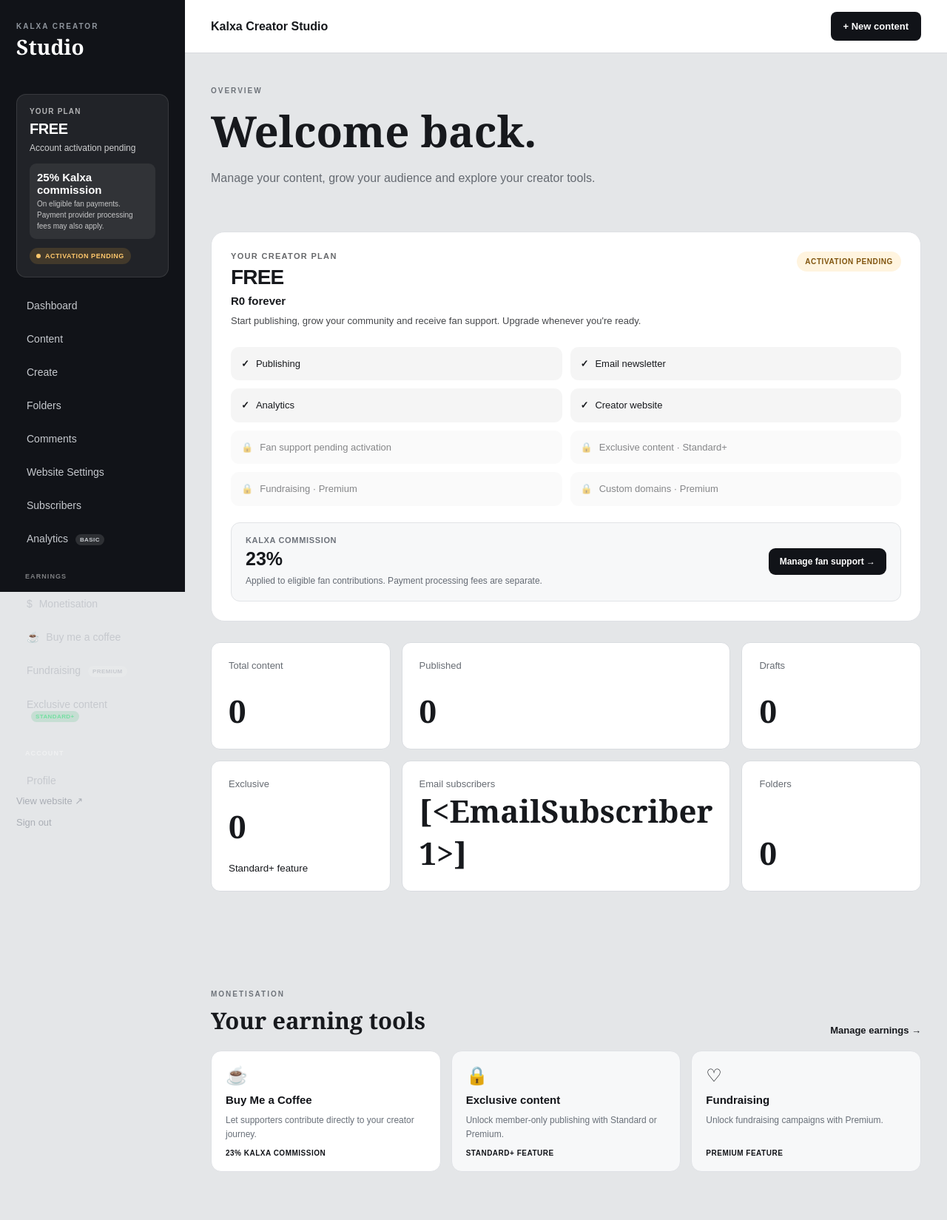
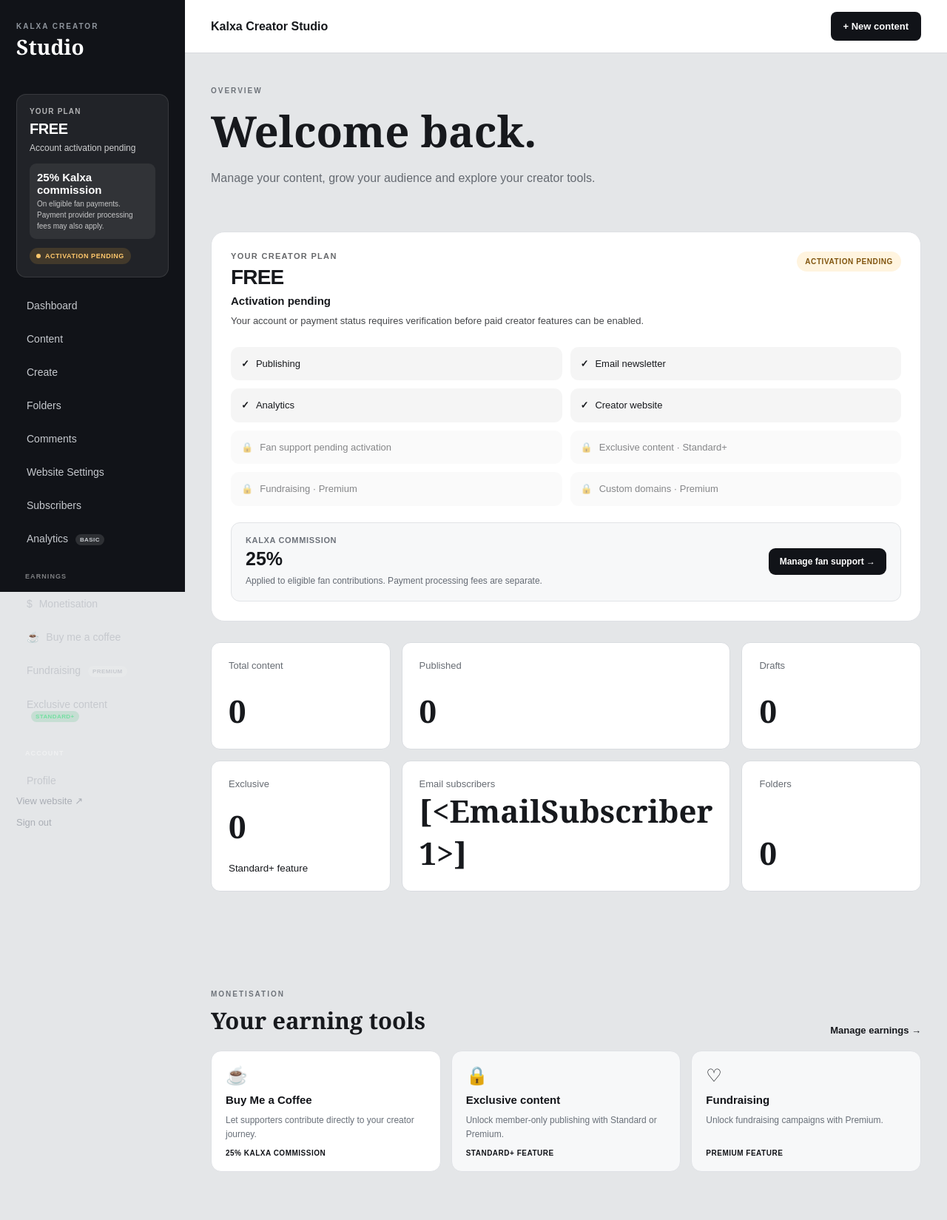
Before and after one commit to LasieHlongwane/blogi, a Flask app: template templates/studio/dashboard.html in a window 1280 px wide. Shown: the top 1649 px of the page at 74% size. Run offline with Flask 3, Linux system fonts and the light colour scheme; the template is opened without the code that fills it: values that come from a table or form of the project are taken from there, others are empty; some libraries are stand-ins or nearby versions.

Commit message:
Improve HTML structure and formatting in dashboard
Refactor dashboard HTML for better readability and structure.

```diff
--- a/templates/studio/dashboard.html
+++ b/templates/studio/dashboard.html
@@ -276,6 +276,7 @@ Dashboard | Kalxa Creator Studio
     .upgrade-panel-note {
         margin-top: 13px;
         font-size: 11px;
+        line-height: 1.6;
         opacity: 0.7;
     }
 
@@ -388,15 +389,27 @@ Dashboard | Kalxa Creator Studio
      SAFE ACCOUNT CONTEXT
 ========================================================== -->
 
-{% set dashboard_account = creator_account|default(none, true) %}
+{% set dashboard_account =
+    creator_account|default(none, true)
+%}
 
 {% if dashboard_account is none %}
-    {% set dashboard_account = g.get('creator_account', none) %}
+
+    {% set dashboard_account =
+        g.get('creator_account', none)
+    %}
+
 {% endif %}
 
-{% set dashboard_plan = dashboard_account.plan|default('free', true)|lower if dashboard_account else 'free' %}
+{% set dashboard_plan =
+    dashboard_account.plan|default('free', true)|lower
+    if dashboard_account else 'free'
+%}
 
-{% set dashboard_status = dashboard_account.account_status|default('unknown', true) if dashboard_account else 'unknown' %}
+{% set dashboard_status =
+    dashboard_account.account_status|default('unknown', true)
+    if dashboard_account else 'unknown'
+%}
 
 {% set dashboard_paid_verified = (
     dashboard_account is not none
@@ -410,6 +423,11 @@ Dashboard | Kalxa Creator Studio
     and dashboard_plan in ['standard', 'premium']
 ) %}
 
+{% set dashboard_free_active = (
+    dashboard_status == 'active'
+    and dashboard_plan == 'free'
+) %}
+
 {% set dashboard_effective_plan = (
     dashboard_plan if dashboard_paid_active else 'free'
 ) %}
@@ -421,7 +439,26 @@ Dashboard | Kalxa Creator Studio
     and dashboard_effective_plan == 'premium'
 ) %}
 
-{% set dashboard_can_support = dashboard_status == 'active' %}
+{% set dashboard_can_support = (
+    dashboard_status == 'active'
+    and (
+        dashboard_free_active
+        or dashboard_paid_active
+    )
+) %}
+
+{#
+    This value must come from a successful,
+    verified Standard payment in the ledger.
+
+    It must not be inferred from the plan name.
+    The checkout endpoint must independently
+    validate eligibility.
+#}
+
+{% set dashboard_verified_standard_payment =
+    has_verified_standard_payment|default(false)
+%}
 
 <div class="creator-dashboard">
 
@@ -475,28 +512,30 @@ Dashboard | Kalxa Creator Studio
                 {% if dashboard_has_premium %}
 
                     <p class="current-plan-price">
-                        R150 once-off
+                        Premium · Once-off activation
                     </p>
 
                     <p class="current-plan-description">
                         Your Premium plan is activated.
                         Access the full creator experience,
                         including fundraising and advanced tools.
+                        There is no monthly Kalxa platform renewal.
                     </p>
 
                 {% elif dashboard_has_standard %}
 
                     <p class="current-plan-price">
-                        R100 once-off
+                        Standard · Once-off activation
                     </p>
 
                     <p class="current-plan-description">
                         Your Standard plan is activated.
                         Publish exclusive content and keep
                         more of your fan contributions.
+                        There is no monthly Kalxa platform renewal.
                     </p>
 
-                {% else %}
+                {% elif dashboard_free_active %}
 
                     <p class="current-plan-price">
                         R0 forever
@@ -506,6 +545,18 @@ Dashboard | Kalxa Creator Studio
                         Start publishing, grow your community
                         and receive fan support.
                         Upgrade whenever you're ready.
+                    </p>
+
+                {% else %}
+
+                    <p class="current-plan-price">
+                        Activation pending
+                    </p>
+
+                    <p class="current-plan-description">
+                        Your account or payment status
+                        requires verification before
+                        paid creator features can be enabled.
                     </p>
 
                 {% endif %}
@@ -626,16 +677,22 @@ Dashboard | Kalxa Creator Studio
                     KALXA COMMISSION
                 </span>
 
-                {% if dashboard_has_standard %}
+                {% if dashboard_has_premium %}
 
                     <strong>
-                        3%
+                        5%
+                    </strong>
+
+                {% elif dashboard_has_standard %}
+
+                    <strong>
+                        8%
                     </strong>
 
                 {% else %}
 
                     <strong>
-                        23%
+                        25%
                     </strong>
 
                 {% endif %}
@@ -659,7 +716,7 @@ Dashboard | Kalxa Creator Studio
 
         {% if dashboard_status == 'active' %}
 
-            {% if dashboard_effective_plan == 'free' %}
+            {% if dashboard_free_active %}
 
                 <div class="upgrade-panel">
 
@@ -668,12 +725,13 @@ Dashboard | Kalxa Creator Studio
                     </h3>
 
                     <p>
-                        Upgrade to Standard to reduce your Kalxa
-                        commission from 23% to 3% and unlock
-                        exclusive content.
+                        Activate Standard for R300 once-off
+                        to reduce Kalxa's commission from
+                        25% to 8% and unlock exclusive content.
 
-                        Or choose Premium for fundraising,
-                        advanced analytics and custom domains.
+                        Or activate Premium for R500 once-off
+                        and receive a 5% commission rate,
+                        fundraising and advanced creator tools.
                     </p>
 
                     <div class="upgrade-actions">
@@ -683,6 +741,8 @@ Dashboard | Kalxa Creator Studio
                             action="{{ url_for('payments.creator_checkout') }}"
                         >
 
+                            {# Add your CSRF field if enabled. #}
+
                             <input
                                 type="hidden"
                                 name="plan"
@@ -690,7 +750,7 @@ Dashboard | Kalxa Creator Studio
                             >
 
                             <button type="submit">
-                                Standard · R100 once-off
+                                Standard · R300 once-off
                             </button>
 
                         </form>
@@ -699,6 +759,8 @@ Dashboard | Kalxa Creator Studio
                             method="POST"
                             action="{{ url_for('payments.creator_checkout') }}"
                         >
+
+                            {# Add your CSRF field if enabled. #}
 
                             <input
                                 type="hidden"
@@ -710,7 +772,7 @@ Dashboard | Kalxa Creator Studio
                                 type="submit"
                                 class="secondary"
                             >
-                                Premium · R150 once-off
+                                Premium · R500 once-off
                             </button>
 
                         </form>
@@ -719,7 +781,7 @@ Dashboard | Kalxa Creator Studio
 
                     <div class="upgrade-panel-note">
                         Secure one-time activation with Yoco.
-                        No monthly Kalxa subscription fees.
+                        No monthly Kalxa platform subscription fees.
                     </div>
 
                 </div>
@@ -732,10 +794,15 @@ Dashboard | Kalxa Creator Studio
                         Ready for Premium?
                     </h3>
 
+                    {% if dashboard_verified_standard_payment %}
+
                         <p>
-                        Upgrade your Standard account for
-                        R50 once-off to unlock fundraising,
+                            Upgrade your verified Standard account
+                            for R200 once-off to unlock fundraising,
                             advanced analytics and custom domains.
+
+                            Your Kalxa commission will decrease
+                            from 8% to 5% after successful activation.
                         </p>
 
                         <div class="upgrade-actions">
@@ -745,6 +812,8 @@ Dashboard | Kalxa Creator Studio
                                 action="{{ url_for('payments.creator_checkout') }}"
                             >
 
+                                {# Add your CSRF field if enabled. #}
+
                                 <input
                                     type="hidden"
                                     name="plan"
@@ -752,17 +821,66 @@ Dashboard | Kalxa Creator Studio
                                 >
 
                                 <button type="submit">
-                                Upgrade to Premium · R50
+                                    Upgrade to Premium · R200
                                 </button>
 
                             </form>
 
                         </div>
 
+                    {% else %}
+
+                        <p>
+                            Your previous Standard activation
+                            must be verified in Kalxa's payment
+                            records before the R200 Premium
+                            upgrade can be offered.
+                        </p>
+
+                        <div class="upgrade-actions">
+
+                            <a
+                                href="{{ url_for('creator_auth.pending') }}"
+                                style="
+                                    display: inline-block;
+                                    padding: 12px 16px;
+                                    border-radius: 9px;
+                                    background: #ffffff;
+                                    color: #111318;
+                                    font-size: 12px;
+                                    font-weight: 800;
+                                    text-decoration: none;
+                                "
+                            >
+                                Check activation status →
+                            </a>
+
+                        </div>
+
+                    {% endif %}
+
                     <div class="upgrade-panel-note">
-                        One-time upgrade.
-                        Your existing content and audience stay intact.
+                        Your existing content and audience
+                        remain intact when you upgrade.
                     </div>
+
+                </div>
+
+            {% elif dashboard_plan in ['standard', 'premium']
+                and not dashboard_paid_active %}
+
+                <div class="upgrade-panel">
+
+                    <h3>
+                        Payment verification required
+                    </h3>
+
+                    <p>
+                        Your account is marked as a paid plan,
+                        but the activation has not yet been
+                        verified. Contact Kalxa support if
+                        you have already completed payment.
+                    </p>
 
                 </div>
 
@@ -911,11 +1029,15 @@ Dashboard | Kalxa Creator Studio
                 </p>
 
                 <small>
-                    {% if dashboard_has_standard %}
-                        3% Kalxa commission
+
+                    {% if dashboard_has_premium %}
+                        5% Kalxa commission
+                    {% elif dashboard_has_standard %}
+                        8% Kalxa commission
                     {% else %}
-                        23% Kalxa commission
+                        25% Kalxa commission
                     {% endif %}
+
                 </small>
 
             </a>
```
Lines whose indentation alone changed are shown as unchanged.
